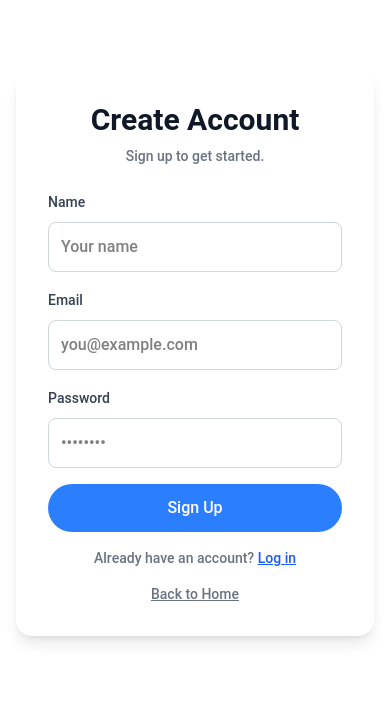
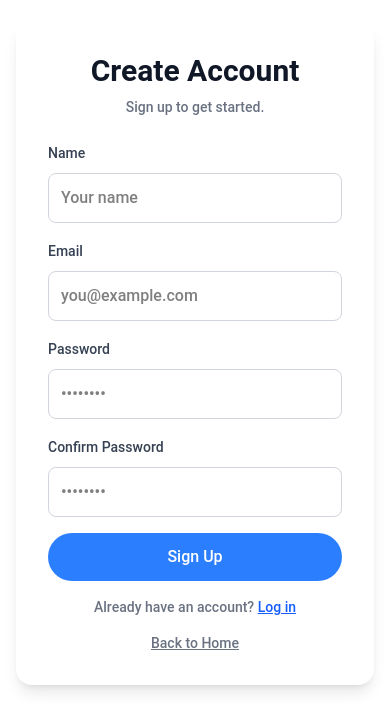
Before and after one commit to alexandrelee10/Real-Estate, a React (Vite) app: page /signup in a window 390 px wide. Shown: the part 117-844 px from the top of the page. Built offline with nearby package versions, Linux system fonts and the light colour scheme.

Commit message:
fixed mobile view to be scalable

```diff
--- a/src/components/About.tsx
+++ b/src/components/About.tsx
@@ -33,7 +33,7 @@ export const About = () => {
             </div>
 
             {/* Stats */}
-            <div className="mt-10 grid grid-cols-1 sm:grid-cols-2 gap-6 max-w-4xl mx-auto place-items-center text-center">
+            <div className="mt-10 grid grid-cols-2 sm:grid-cols-2 gap-6 max-w-4xl mx-auto place-items-center text-center">
               <div className="rounded-xl  bg-white p-6 hover:shadow-md transition flex flex-col items-center">
                 <h3 className="font-normal text-3xl text-blue-800 bottom-0">10+</h3>
                 <p className="mt-2 text-sm text-gray-600 font-light top-0">Years of Excellence</p>
--- a/src/pages/SignUp.tsx
+++ b/src/pages/SignUp.tsx
@@ -49,6 +49,16 @@ const SignUp = () => {
               />
             </div>
 
+            <div>
+              <label className="text-sm font-medium text-gray-700">Confirm Password</label>
+              <input
+                className="mt-2 w-full border border-gray-300 rounded-lg p-3 outline-none"
+                type="password"
+                placeholder="••••••••"
+                required
+              />
+            </div>
+
             <button
               type="submit"
               className="w-full bg-blue-500 text-white py-3 rounded-full hover:scale-[1.01] transition"
```
